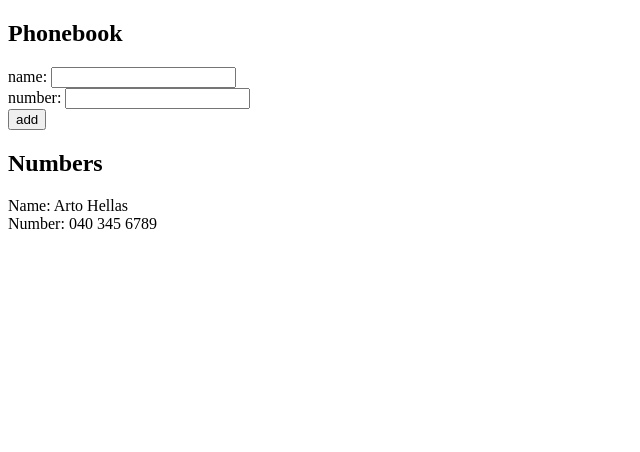
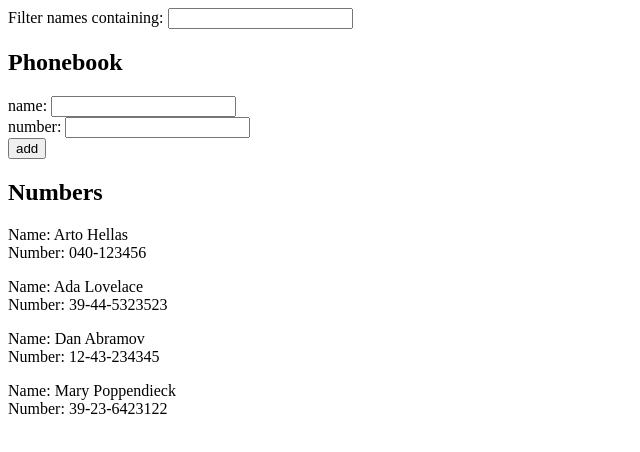
Before and after one commit to lottavilhelmiina/fullstackopen-2b-2.6-2.10, a React (Create React App) app: page / in a window 1280 px wide. Shown: the top 452 px of the page, without its empty margins (0-640 px from the left). Built offline with nearby package versions, Linux system fonts and the light colour scheme.

Commit message:
Tehtävä 2.9 aloitettu, filtteröinti toimii konsolissa case-sensitiivisesti (virhe), ja filterPersonsList-funktio ei toimi.

```diff
--- a/src/App.js
+++ b/src/App.js
@@ -36,10 +36,14 @@
 
 const App = () => {
   const [persons, setPersons] = useState([
-    { name: "Arto Hellas", number: "040 345 6789", id: 0 }
+    { name: "Arto Hellas", number: "040-123456" },
+    { name: "Ada Lovelace", number: "39-44-5323523" },
+    { name: "Dan Abramov", number: "12-43-234345" },
+    { name: "Mary Poppendieck", number: "39-23-6423122" }
   ]);
   const [newName, setNewName] = useState("");
   const [newNumber, setNewNumber] = useState("");
+  const [filter, setFilter] = useState("");
 
   const addObject = (event) => {
     event.preventDefault();
@@ -69,12 +73,43 @@
     setNewNumber(event.target.value);
   };
 
+  const handleFilterChange = (event) => {
+    console.log(event.target.value);
+    setFilter(event.target.value);
+  };
+
   function userExists(newName) {
     return window.alert(`${newName} is already added to phonebook`);
   }
 
+  function filterPersonsList(filter) {
+    console.log(filter);
+    if (filter === "") {
+      persons.map((name, index) => (
+        <Name key={persons.id} persons={persons} index={index} />
+      ));
+    } else {
+      persons
+        .filter((person) => person.name.includes(filter))
+        .map((filteredPerson) => (
+          <p>
+            {filteredPerson.name}
+            {filteredPerson.number}
+            {console.log(filteredPerson.name)}
+          </p>
+        ));
+    }
+    console.log(filter);
+  }
+
   return (
     <div>
+      <form onSubmit={addObject}>
+        <div>
+          Filter names containing:{" "}
+          <input value={filter} onChange={handleFilterChange} />
+        </div>
+      </form>
       <h2>Phonebook</h2>
       <form onSubmit={addObject}>
         <div>
```
